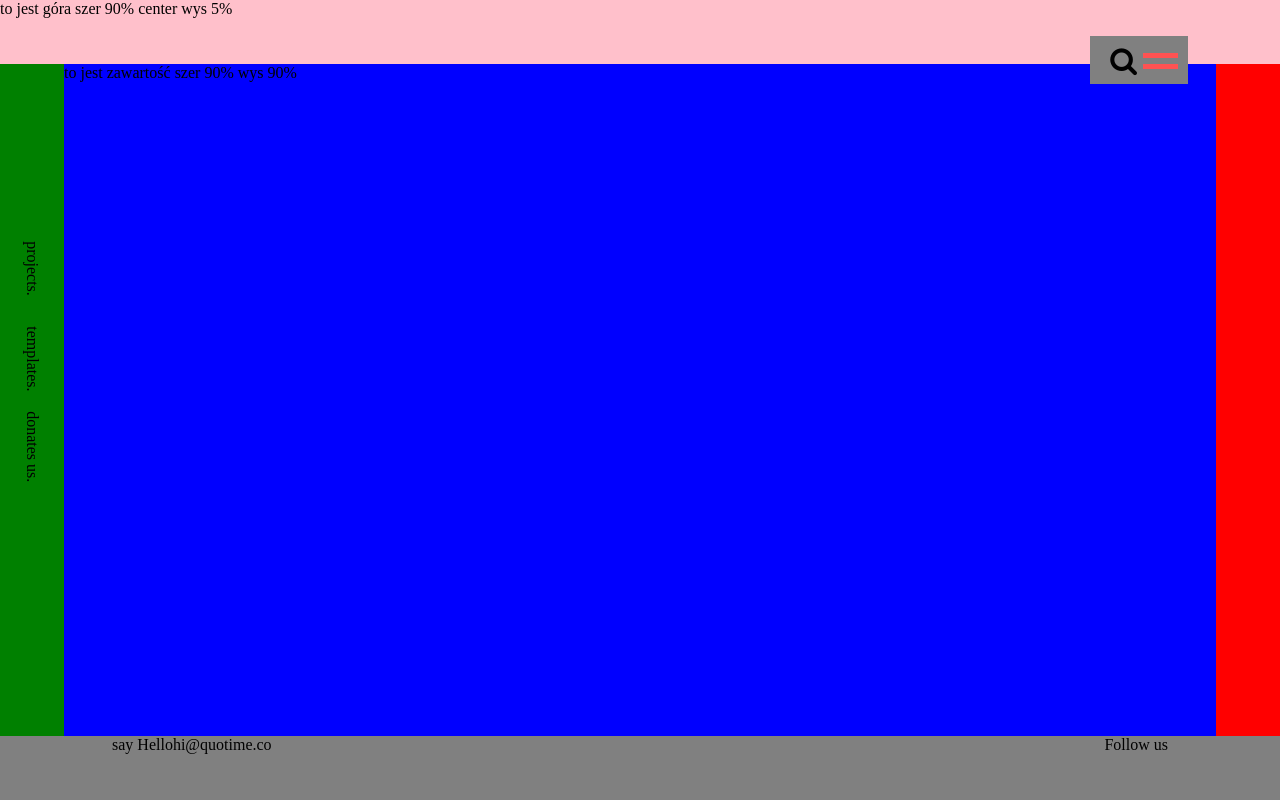
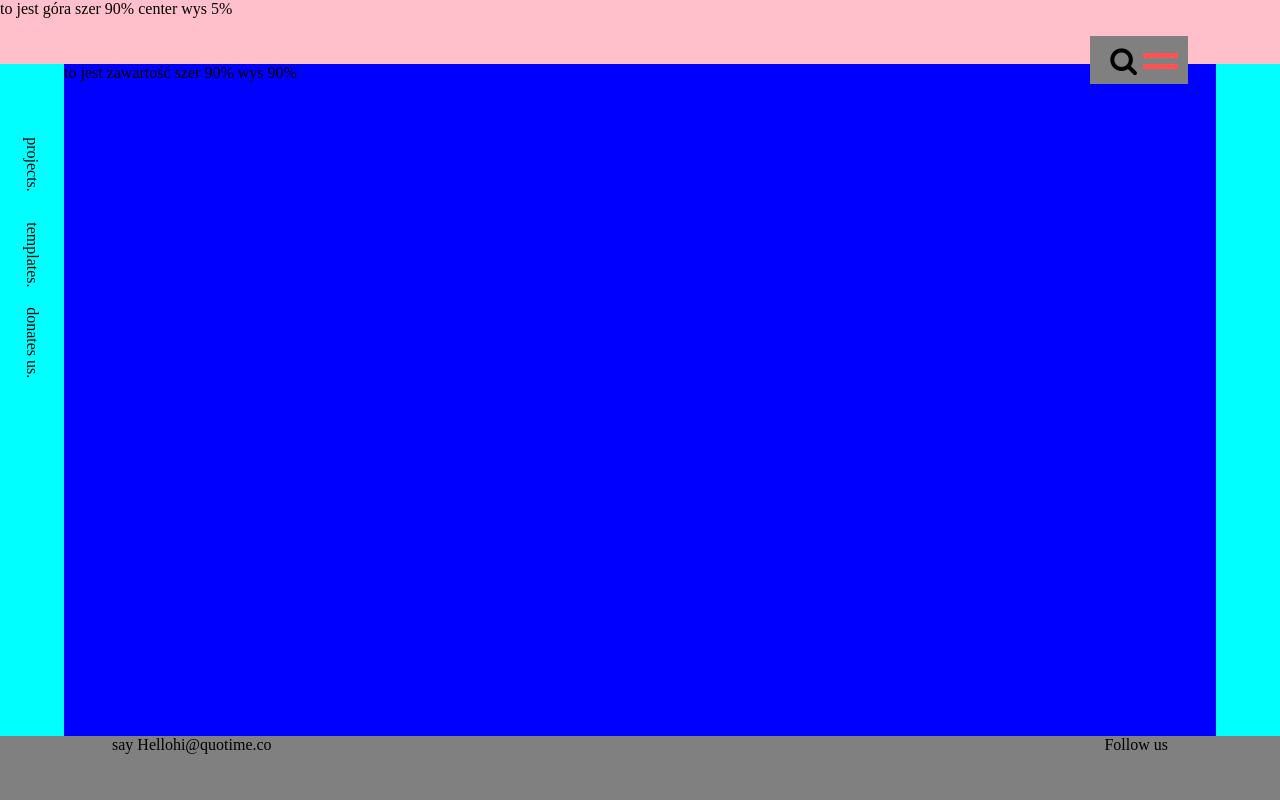
Before and after one commit to malikowy/quotime, a plain HTML site: page index.html in a window 1280 px wide. Drawn offline with nearby package versions, Linux system fonts and the light colour scheme.

Commit message:
tidy html

```diff
--- a/css/main.scss
+++ b/css/main.scss
@@ -7,8 +7,6 @@
 @import "partials/menu";
 @import "partials/header";
 @import "partials/container_main";
-@import "partials/container-left";
-@import "partials/container-right";
 @import "partials/footer";
 
 body {
--- a/css/partials/_container_main.scss
+++ b/css/partials/_container_main.scss
@@ -22,12 +22,7 @@
 	display   : flex;
 	height    : 84vh;
 
-	&__left {
-		width           : 5%;
-		height          : 100%;
-		background-color: green;
-
-		ul {
+	&__side {
 		list-style-type  : none;
 		margin           : 0;
 		-webkit-transform: rotate(90deg);
@@ -35,8 +30,10 @@
 		display          : -webkit-box;
 		display          : -ms-flexbox;
 		display          : flex;
-			position         : relative;
+		position         : absolute;
 		top              : 10rem;
+		padding          : 0;
+		width            : 4rem;
 
 		&.hidden {
 			display: none;
@@ -46,17 +43,11 @@
 			min-width: 85px;
 		}
 	}
-	}
-
-	&__right {
-		width           : 5%;
-		height          : 100%;
-		background-color: red;
-	}
 
 	&__main {
 		width           : 90%;
 		height          : 100%;
 		background-color: blue;
+		margin          : 0 5%;
 	}
 }
--- a/index.html
+++ b/index.html
@@ -41,13 +41,13 @@
 		</div>
 		<header class="header">to jest góra szer 90% center wys 5%</header>
 		<div class="container">
-			<div class="container__left">
-				<ul id="side-menu">
-					<li>projects.</li>
-					<li>templates.</li>
-					<li>donates us.</li>
-				</ul>
-			</div>
+
+			<ul class="container__side" id="side-menu">
+				<li>projects.</li>
+				<li>templates.</li>
+				<li>donates us.</li>
+			</ul>
+
 			<div class="container__main">to jest zawartość szer 90% wys 90%</div>
 			<div class="container__right"></div>
 		</div>
```
Also changed, not shown: css/partials/_container-left.scss (deleted, +0 -16 lines), css/partials/_container-right.scss (deleted, +0 -16 lines), css/main.css, 1 other file. Lines whose indentation alone changed are shown as unchanged.
